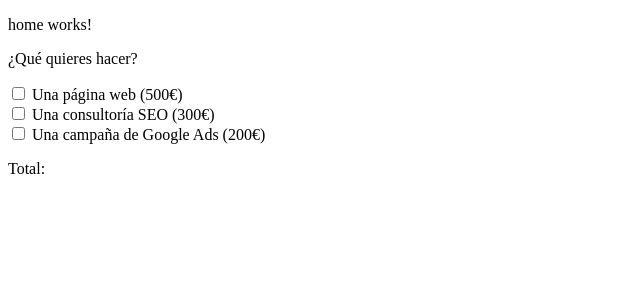
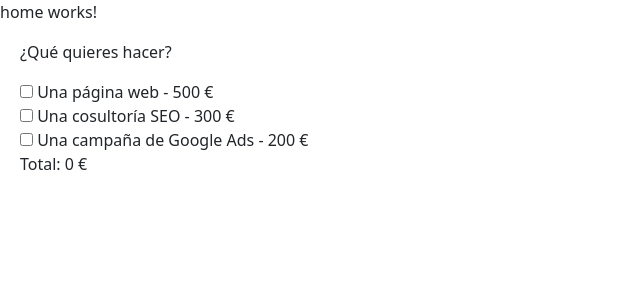
Before and after one commit to LolaSeoane/Sprint-7, an Angular app: page / in a window 1280 px wide. Shown: the top 300 px of the page, without its empty margins (0-640 px from the left). Built offline with nearby package versions, Linux system fonts and the light colour scheme.

Commit message:
Ejercicio1

```diff
--- a/src/app/home/home.component.css
+++ b/src/app/home/home.component.css
@@ -0,0 +1,3 @@
+.services{
+    margin-left: 20px;
+}
--- a/src/app/home/home.component.html
+++ b/src/app/home/home.component.html
@@ -1,18 +1,12 @@
 <p>home works!</p>
+<div class="services" >
 <p>¿Qué quieres hacer?</p>
-<div>
-    <label>
-      <input type="checkbox" name="option1" [(ngModel)]="option1"> Una página web (500€)
-    </label>
-  </div>
-  <div>
-    <label>
-      <input type="checkbox" name="option2" [(ngModel)]="option2"> Una consultoría SEO (300€)
-    </label>
-  </div>
-  <div>
-    <label>
-      <input type="checkbox" name="option3" [(ngModel)]="option3"> Una campaña de Google Ads (200€)
-    </label>
-  </div>
-  <p id="total">Total:</p>
+
+<div *ngFor="let service of services">
+  <label>
+    <input type="checkbox" [(ngModel)]="service.selected" (change)="sumTotalPrices()">
+    {{service.name}} - {{service.price}} €
+  </label>
+</div>
+<p>Total: {{totalSum}} €</p>
+</div>
--- a/src/app/home/home.component.ts
+++ b/src/app/home/home.component.ts
@@ -1,21 +1,36 @@
 import { ThisReceiver } from '@angular/compiler';
 import { Component } from '@angular/core';
 
+
+interface service {
+  name: string;
+  price: number;
+  selected: boolean
+}
 @Component({
   selector: 'app-home',
   templateUrl: './home.component.html',
   styleUrls: ['./home.component.css']
 })
 export class HomeComponent {
-
-    option1 =false;
+  totalSum:number = 0
+  optionSelected:boolean = true
 
 
-    option2 = false;
+  services: service[] = [
+    { name: 'Una página web', price: 500, selected: false },
+    { name: 'Una cosultoría SEO', price: 300, selected: false },
+    { name: 'Una campaña de Google Ads', price: 200, selected: false },
+  ];
 
 
-    option3 = false;
+  sumTotalPrices() {
+    this.totalSum = 0;
+      this.services.forEach(service => {
+        if (service.selected) {
+          this.totalSum += service.price;
+        }
+      });
+    }
 
-
-
-}
+  }
--- a/src/index.html
+++ b/src/index.html
@@ -5,9 +5,11 @@
   <title>Sprint7</title>
   <base href="/">
   <meta name="viewport" content="width=device-width, initial-scale=1">
+  <link href="https://cdn.jsdelivr.net/npm/bootstrap@5.2.3/dist/css/bootstrap.min.css" rel="stylesheet" integrity="sha384-rbsA2VBKQhggwzxH7pPCaAqO46MgnOM80zW1RWuH61DGLwZJEdK2Kadq2F9CUG65" crossorigin="anonymous">
   <link rel="icon" type="image/x-icon" href="favicon.ico">
 </head>
 <body>
   <app-root></app-root>
+  <script src="https://cdn.jsdelivr.net/npm/bootstrap@5.2.3/dist/js/bootstrap.bundle.min.js" integrity="sha384-kenU1KFdBIe4zVF0s0G1M5b4hcpxyD9F7jL+jjXkk+Q2h455rYXK/7HAuoJl+0I4" crossorigin="anonymous"></script>
 </body>
 </html>
```
